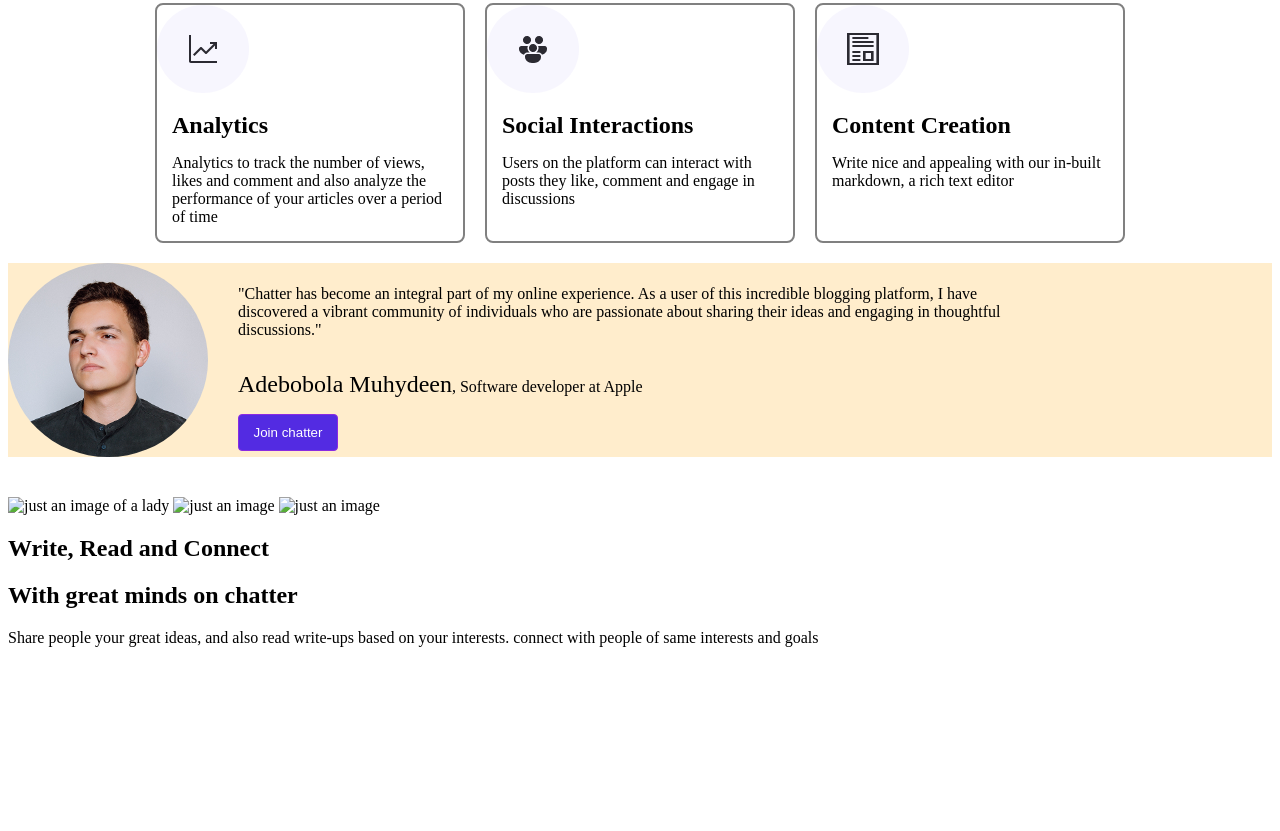
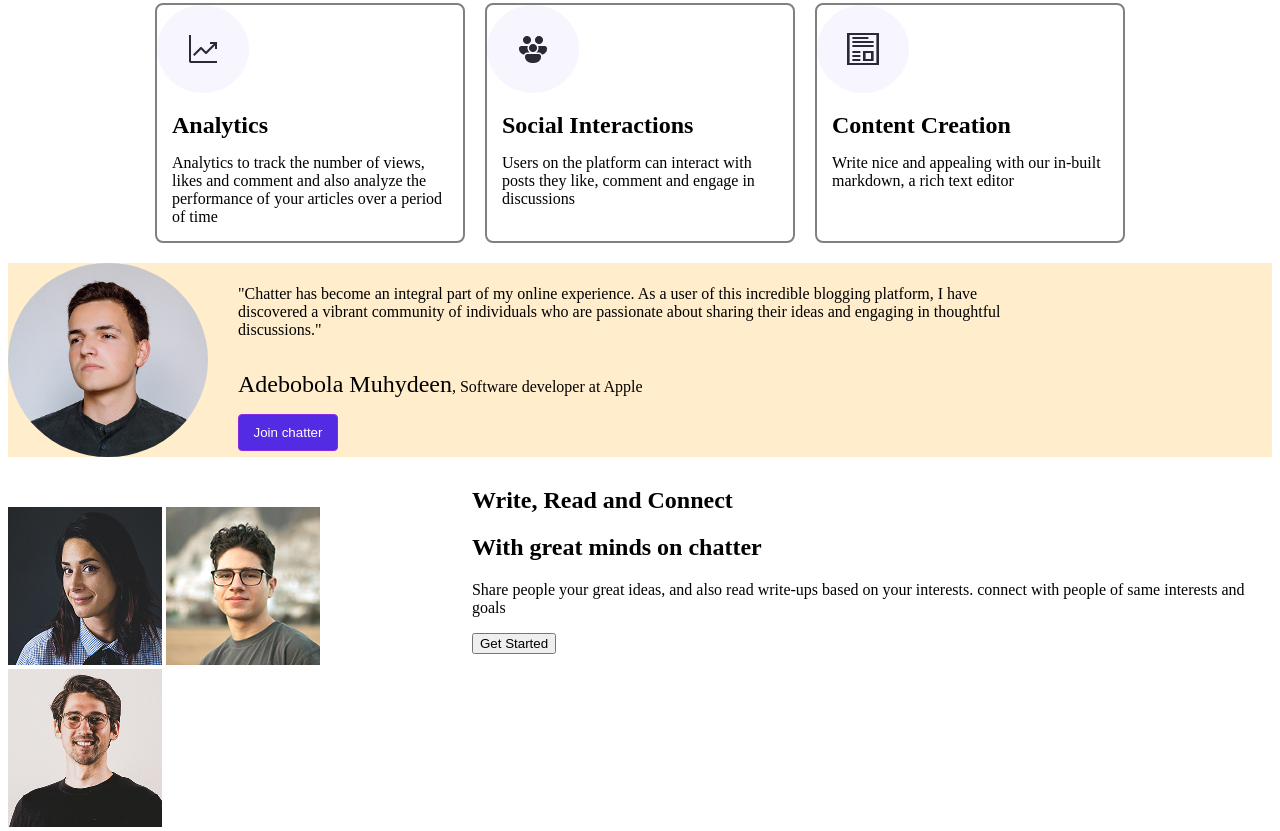
Before and after one commit to joelyakubu269/AltschoolExamProject, a plain HTML site: page index.html in a window 1280 px wide. Shown: the part 1052-1883 px from the top of the page. Before the commit the page ends 1715 px from the top, so only its background shows below. Drawn offline with Linux system fonts and the light colour scheme.

Commit message:
doing the altschool exam project

```diff
--- a/index.css
+++ b/index.css
@@ -183,3 +183,8 @@
         }
 
     }
+    .four{
+        display: flex;
+        justify-content: space-between;
+        margin: 10px auto;
+    }
--- a/index.html
+++ b/index.html
@@ -86,15 +86,16 @@ in thoughtful discussions."</p>
 </aside>
 <aside class="four">
     <div class="image">
-        <img src="girl" alt="just an image of a lady">
-        <img src="five" alt="just an image">
-        <img src="six" alt="just an image">
+        <img src="girl.png" alt="just an image of a lady">
+        <img src="five.png" alt="just an image">
+        <img src="six.png" alt="just an image">
     </div>
     <div>
         <h1>Write, Read and Connect</h1>
         <h1>With great minds on chatter</h1>
         <p>Share people your great ideas, and also read write-ups based on your
 interests. connect with people of same interests and goals </p>
+<button>Get Started</button>
     </div>
 </aside>
 <body>
```
